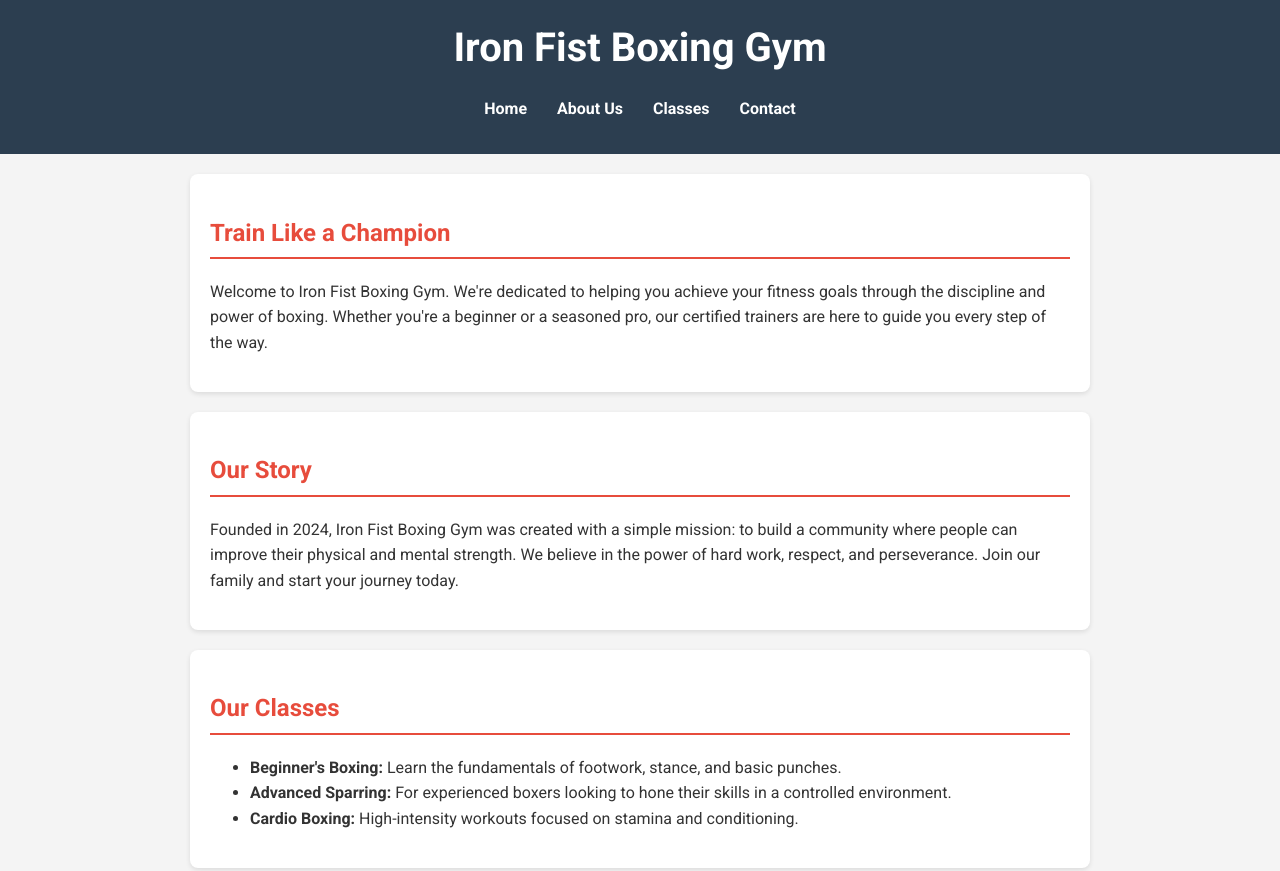
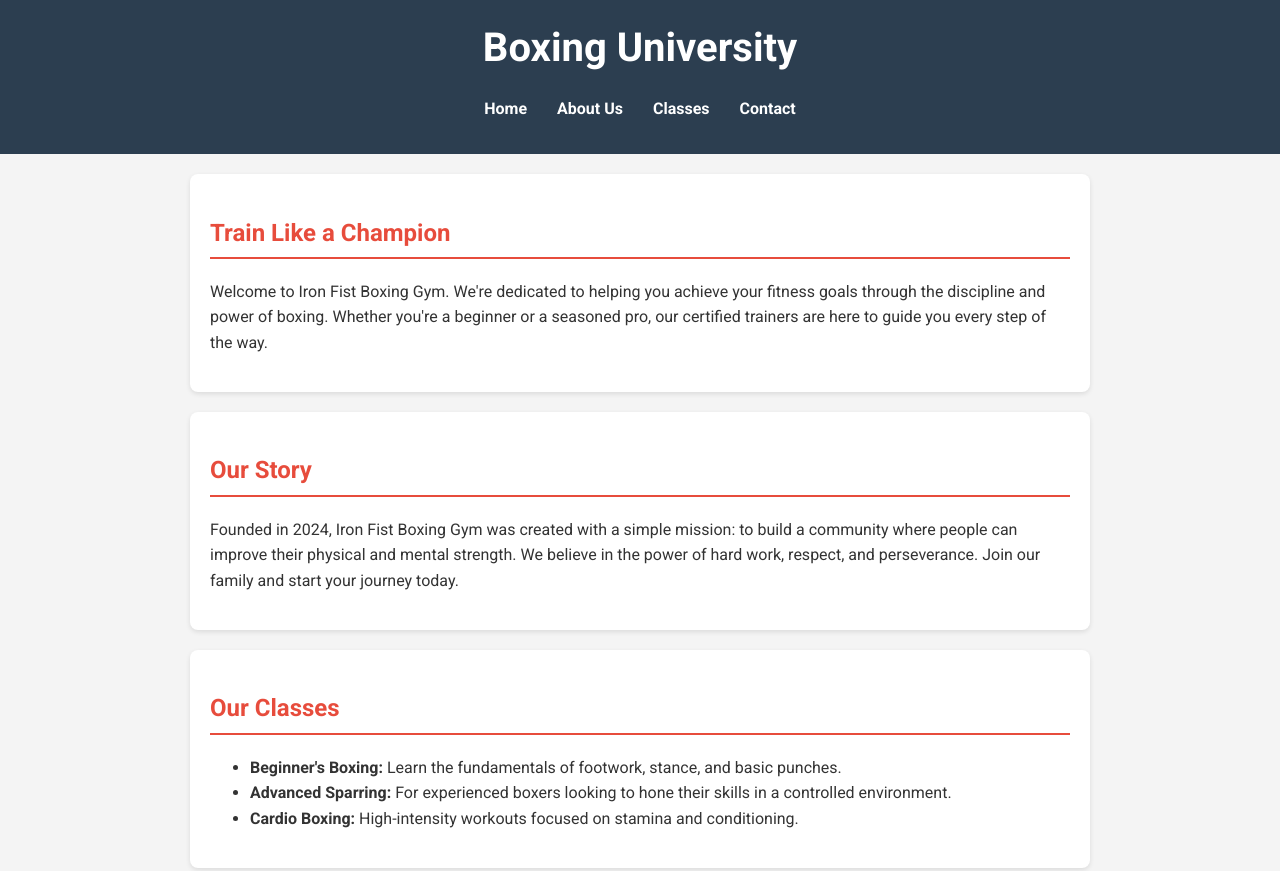
Before and after one commit to roycevanle/boxing-u-website, a plain HTML site: page index.html in a window 1280 px wide. Shown: the top 871 px of the page. Drawn offline with nearby package versions, Linux system fonts and the light colour scheme.

Commit message:
edited gitignore to exclude .vscode & edited index.html for better formatting

```diff
--- a/index.html
+++ b/index.html
@@ -5,16 +5,21 @@
     <meta name="viewport" content="width=device-width, initial-scale=1.0">
     <title>Iron Fist Boxing Gym</title>
 
-    <!-- Custom files -->
-    <script type="text/javascript" src="js/script.js"></script>
+    <!-- normalize.css -->
+    <link rel="stylesheet" href="https://cdnjs.cloudflare.com/ajax/libs/normalize/8.0.1/normalize.min.css">
+
+    <!-- custom css -->
     <link rel="stylesheet" href="css/main.css"/>
     <link href="https://fonts.googleapis.com/css2?family=Roboto:wght@400;700&display=swap" rel="stylesheet">
+
+    <!-- custom js -->
+    <script type="text/javascript" src="js/script.js"></script>
 </head>
 <body>
 
     <header>
         <nav>
-            <h1>Iron Fist Boxing Gym</h1>
+            <h1>Boxing University</h1>
             <ul>
                 <li><a href="#home">Home</a></li>
                 <li><a href="#about">About Us</a></li>
```
Also changed, not shown: 1 other file.
